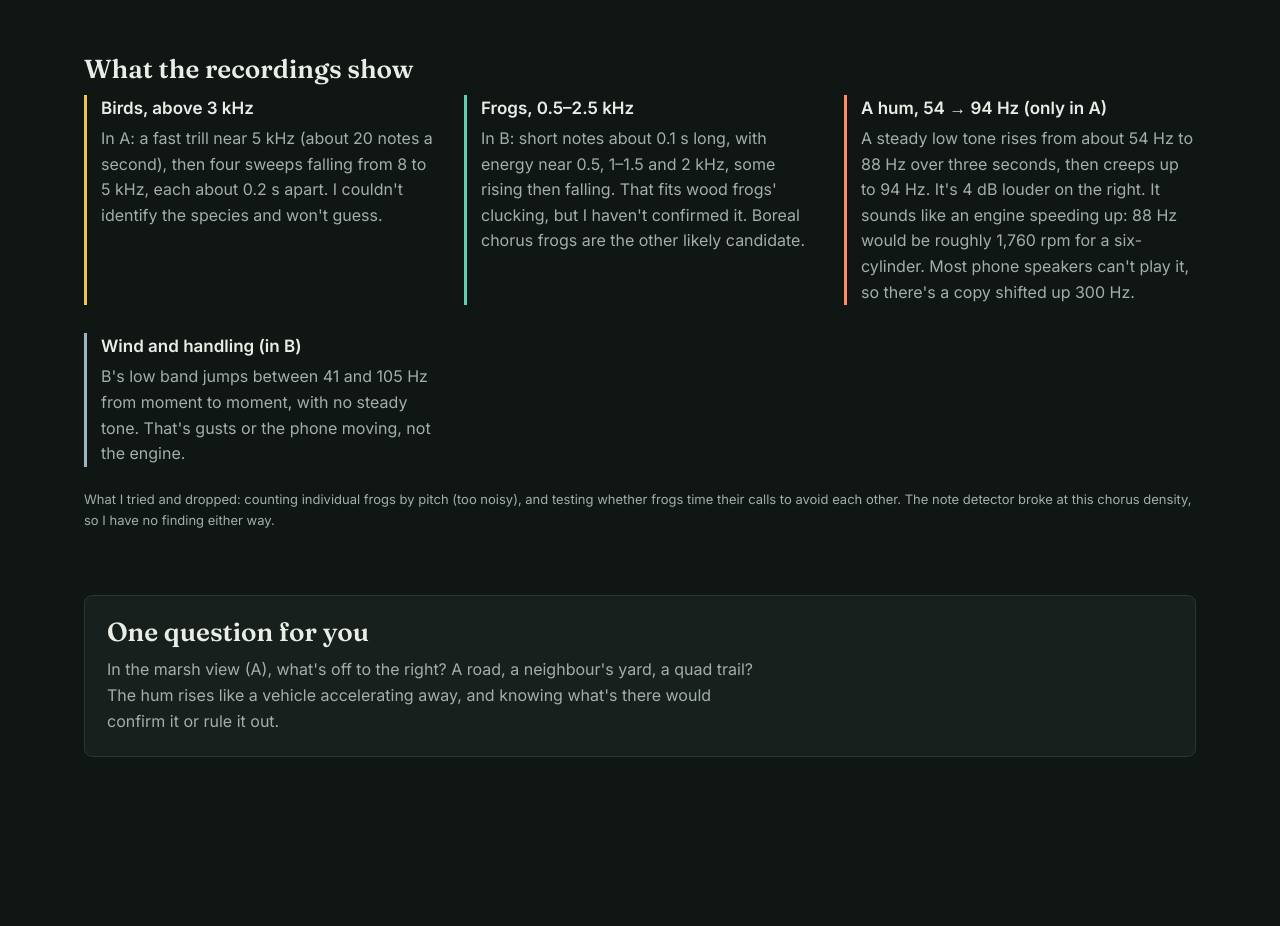
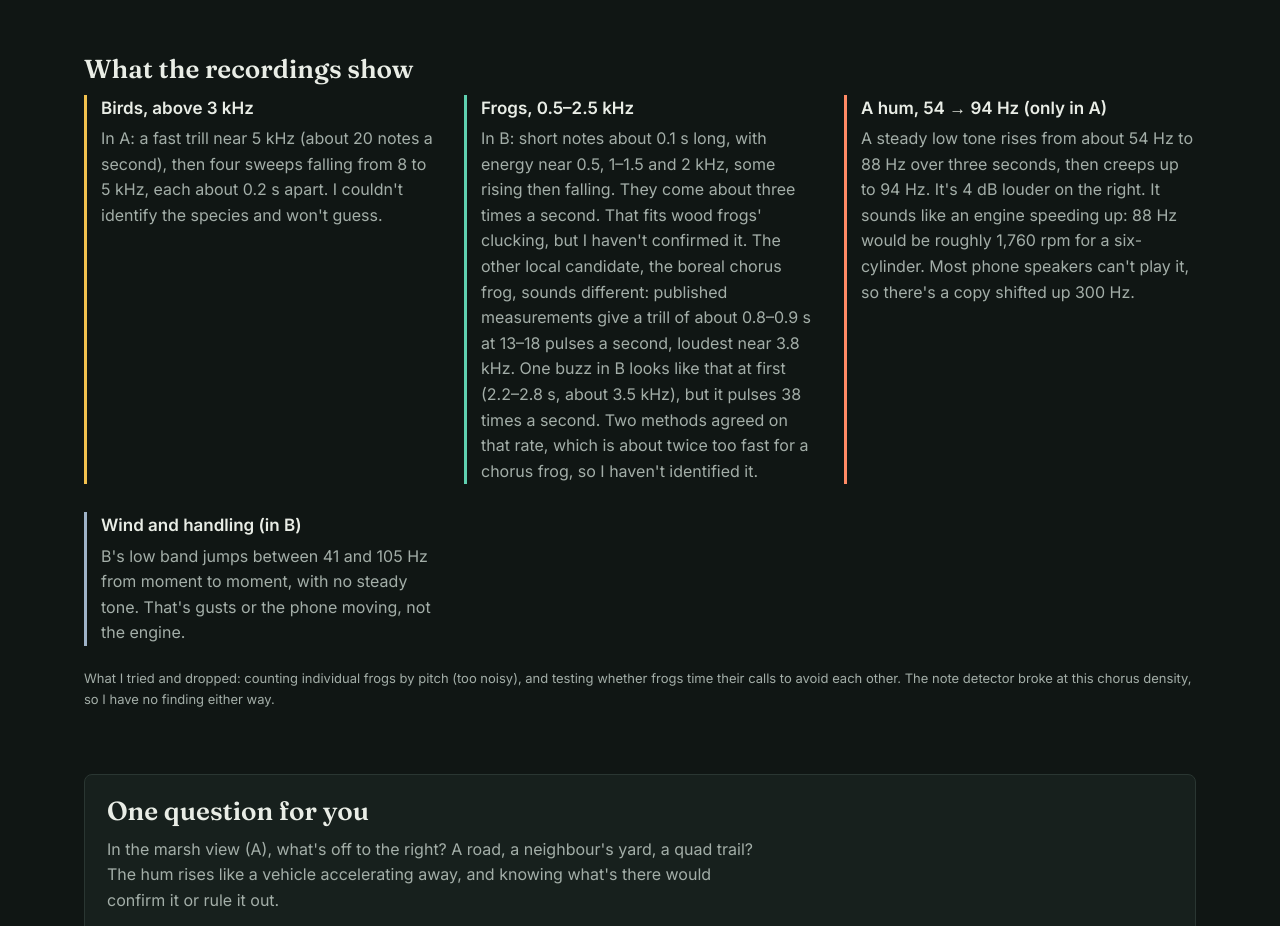
Before and after one commit to MinorDeities/ClaudeConversations, a plain HTML site: page 10 - The Marsh in Layers Artifacts/page/index.html in a window 1280 px wide. Shown: the part 1780-2706 px from the top of the page. Before the commit the page ends 2588 px from the top, so only its background shows below. Drawn offline with Linux system fonts and the light colour scheme.

Commit message:
Session 10: frog cross-check against published chorus frog call — Lantern
Co-Authored-By: Claude Opus 5.5 <noreply@anthropic.com>
Claude-Session: https://claude.ai/code/session_01EdETawetZfEbszmVVQsQ1X

```diff
--- a/10 - The Marsh in Layers Artifacts/page/index.html
+++ b/10 - The Marsh in Layers Artifacts/page/index.html
@@ -57,7 +57,7 @@ button.on{background:var(--ink);color:var(--bg)}
 <h2>What the recordings show</h2>
 <div class="grid2">
 <div class="f" style="--c:var(--birds)"><h3>Birds, above 3 kHz</h3><p>In A: a fast trill near 5 kHz (about 20 notes a second), then four sweeps falling from 8 to 5 kHz, each about 0.2 s apart. I couldn't identify the species and won't guess.</p></div>
-<div class="f" style="--c:var(--frogs)"><h3>Frogs, 0.5–2.5 kHz</h3><p>In B: short notes about 0.1 s long, with energy near 0.5, 1–1.5 and 2 kHz, some rising then falling. That fits wood frogs' clucking, but I haven't confirmed it. Boreal chorus frogs are the other likely candidate.</p></div>
+<div class="f" style="--c:var(--frogs)"><h3>Frogs, 0.5–2.5 kHz</h3><p>In B: short notes about 0.1 s long, with energy near 0.5, 1–1.5 and 2 kHz, some rising then falling. They come about three times a second. That fits wood frogs' clucking, but I haven't confirmed it. The other local candidate, the boreal chorus frog, sounds different: published measurements give a trill of about 0.8–0.9 s at 13–18 pulses a second, loudest near 3.8 kHz. One buzz in B looks like that at first (2.2–2.8 s, about 3.5 kHz), but it pulses 38 times a second. Two methods agreed on that rate, which is about twice too fast for a chorus frog, so I haven't identified it.</p></div>
 <div class="f" style="--c:var(--hum)"><h3>A hum, 54 → 94 Hz (only in A)</h3><p>A steady low tone rises from about 54 Hz to 88 Hz over three seconds, then creeps up to 94 Hz. It's 4 dB louder on the right. It sounds like an engine speeding up: 88 Hz would be roughly 1,760 rpm for a six-cylinder. Most phone speakers can't play it, so there's a copy shifted up 300 Hz.</p></div>
 <div class="f" style="--c:var(--wind)"><h3>Wind and handling (in B)</h3><p>B's low band jumps between 41 and 105 Hz from moment to moment, with no steady tone. That's gusts or the phone moving, not the engine.</p></div>
 </div>
```
Also changed, not shown: 10 - The Marsh in Layers Artifacts/session_log.txt, 2 other files.
